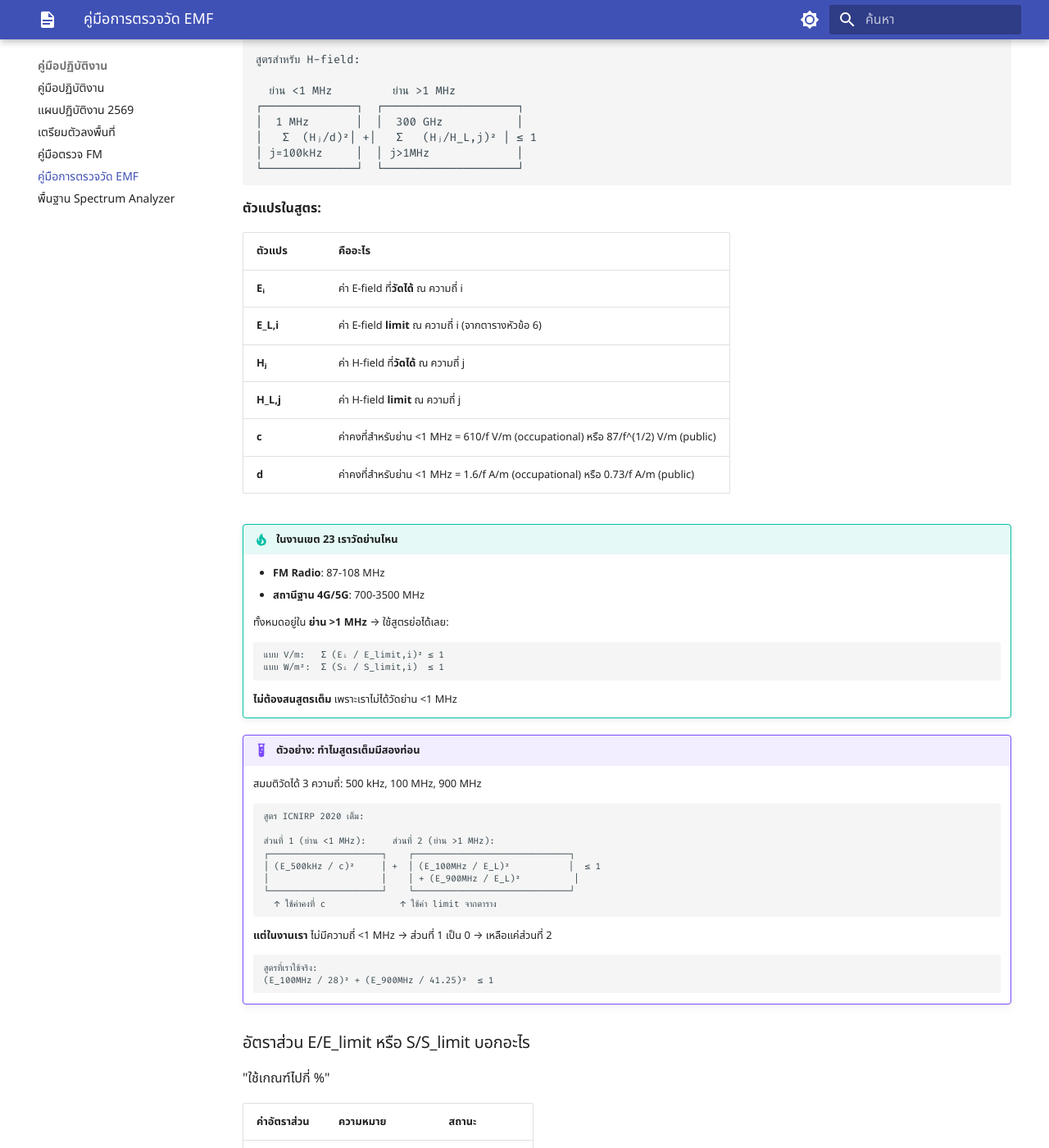
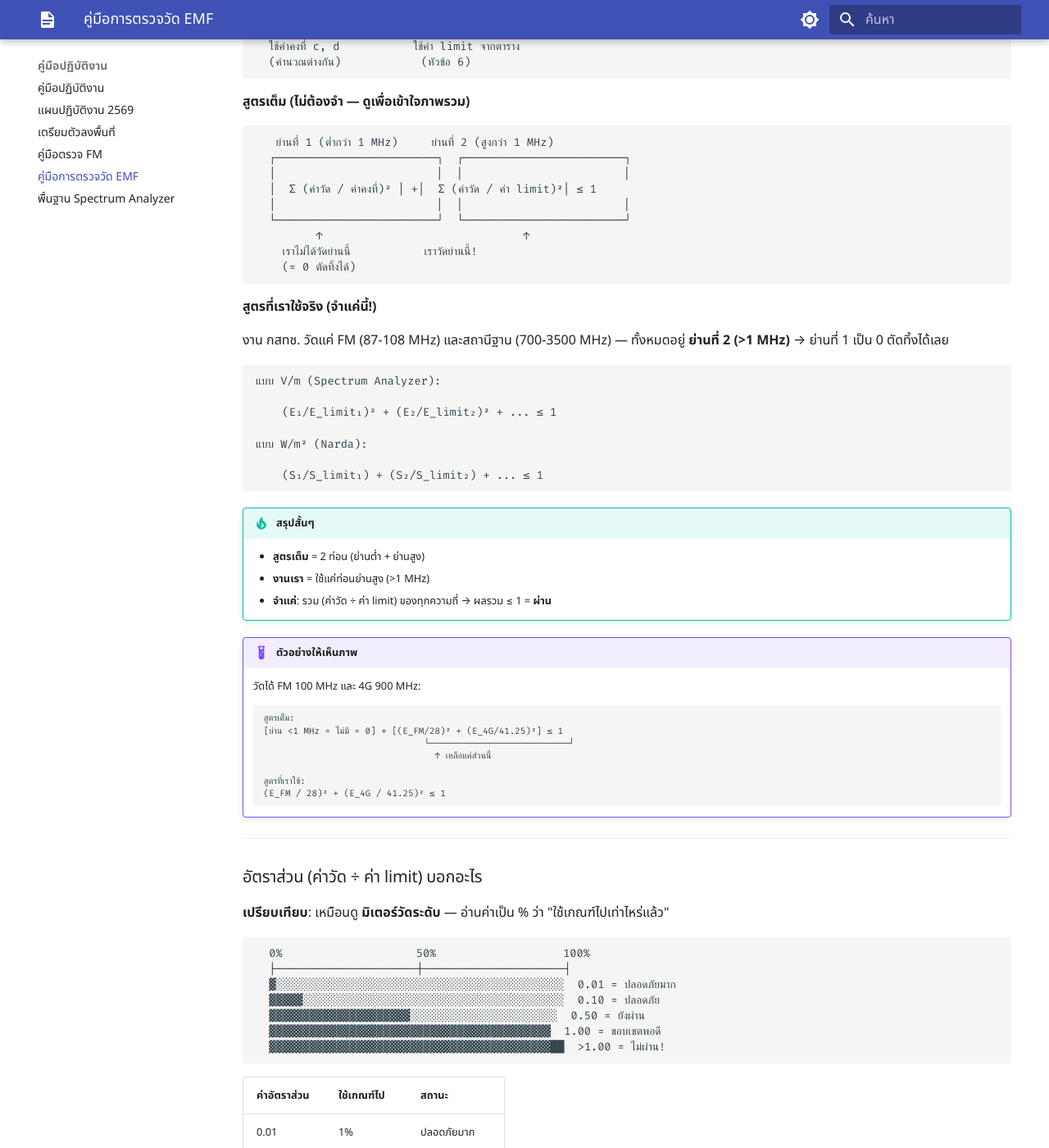
Before and after one commit to dearxcorex/nbtc_document, an MkDocs documentation site: the page built from docs/guide/emf-guide.md, in a window 1280 px wide and 1400 px high, scrolled down 10790 px. Shown: the whole window at 82% size. Built offline with MkDocs 1.6.1 and Material for MkDocs 9.7.7, drawn with Linux system fonts in a browser that asks for light colours; some of the changed text lies outside the part shown.

Commit message:
Fix EMF guide section numbering and simplify ICNIRP formula explanation
- Fix duplicate section numbers (§6 appeared twice, §11 appeared twice)
- Renumber all sections sequentially §1-§14
- Rewrite ICNIRP formula section: remove dense notation, add analogies
  and visual meter, clarify why only >1 MHz formula is needed

Co-Authored-By: Claude Opus 4.6 (1M context) <noreply@anthropic.com>

````diff
--- a/docs/guide/emf-guide.md
+++ b/docs/guide/emf-guide.md
@@ -398,7 +398,7 @@ SAR 0.08 W/kg (ประชาชน)
 
 ---
 
-## 6. สูตรตัดสิน ผ่าน/ไม่ผ่าน
+## 7. สูตรตัดสิน ผ่าน/ไม่ผ่าน
 
 ### กรณีวัดความถี่เดียว
 
@@ -426,98 +426,106 @@ SAR 0.08 W/kg (ประชาชน)
 
     ทั้งสองสูตรให้ **ผลเท่ากัน** เลือกใช้ตามเครื่องที่มี
 
-### สูตร ICNIRP 2020 แบบเต็ม vs ย่อ
+### สูตร ICNIRP 2020 แบบเต็ม vs แบบที่เราใช้
 
-สูตรที่เราใช้ข้างบนเป็น **สูตรย่อ** ที่ตัดมาเฉพาะย่านที่เราวัด (>1 MHz)
+**เปรียบเทียบ**: สูตรเต็มเหมือน **กฎหมายฉบับเต็ม** ที่ครอบคลุมทุกกรณี — แต่งานเราใช้แค่ **มาตราเดียว** ที่เกี่ยวข้อง
 
-**สูตรเต็ม ICNIRP 2020** ครอบคลุม 100 kHz - 300 GHz:
+#### ทำไมมี 2 แบบ
+
+สูตร ICNIRP 2020 แบ่งความถี่เป็น **2 ย่าน** เพราะร่างกายตอบสนองต่างกัน:
 
 ```
-สูตรสำหรับ E-field:
+◄──── ย่านที่ 1 ────►◄──────── ย่านที่ 2 ────────────►
+    100 kHz - 1 MHz           1 MHz - 300 GHz
 
-  ย่าน <1 MHz         ย่าน >1 MHz
-┌──────────────┐  ┌────────────────────┐
-│  1 MHz       │  │  300 GHz           │
-│   Σ  (Eᵢ/c)²│ +│   Σ   (Eᵢ/E_L,i)² │ ≤ 1
-│ i=100kHz     │  │ i>1MHz             │
-└──────────────┘  └────────────────────┘
+  ผลกระทบ: กระตุ้น          ผลกระทบ: ความร้อน
+  เส้นประสาท/กล้ามเนื้อ      ในเนื้อเยื่อ
 
-สูตรสำหรับ H-field:
-
-  ย่าน <1 MHz         ย่าน >1 MHz
-┌──────────────┐  ┌────────────────────┐
-│  1 MHz       │  │  300 GHz           │
-│   Σ  (Hⱼ/d)²│ +│   Σ   (Hⱼ/H_L,j)² │ ≤ 1
-│ j=100kHz     │  │ j>1MHz             │
-└──────────────┘  └────────────────────┘
+  ใช้ค่าคงที่ c, d           ใช้ค่า limit จากตาราง
+  (คำนวณต่างกัน)            (หัวข้อ 6)
 ```
 
-**ตัวแปรในสูตร:**
+#### สูตรเต็ม (ไม่ต้องจำ — ดูเพื่อเข้าใจภาพรวม)
 
-| ตัวแปร | คืออะไร |
-|--------|--------|
-| **Eᵢ** | ค่า E-field ที่**วัดได้** ณ ความถี่ i |
-| **E_L,i** | ค่า E-field **limit** ณ ความถี่ i (จากตารางหัวข้อ 6) |
-| **Hⱼ** | ค่า H-field ที่**วัดได้** ณ ความถี่ j |
-| **H_L,j** | ค่า H-field **limit** ณ ความถี่ j |
-| **c** | ค่าคงที่สำหรับย่าน <1 MHz = 610/f V/m (occupational) หรือ 87/f^(1/2) V/m (public) |
-| **d** | ค่าคงที่สำหรับย่าน <1 MHz = 1.6/f A/m (occupational) หรือ 0.73/f A/m (public) |
+```
+   ย่านที่ 1 (ต่ำกว่า 1 MHz)     ย่านที่ 2 (สูงกว่า 1 MHz)
+  ┌────────────────────────┐  ┌────────────────────────┐
+  │                        │  │                        │
+  │  Σ (ค่าวัด / ค่าคงที่)² │ +│  Σ (ค่าวัด / ค่า limit)²│ ≤ 1
+  │                        │  │                        │
+  └────────────────────────┘  └────────────────────────┘
+         ↑                              ↑
+    เราไม่ได้วัดย่านนี้           เราวัดย่านนี้!
+    (= 0 ตัดทิ้งได้)
+```
 
-!!! tip "ในงานเขต 23 เราวัดย่านไหน"
+#### สูตรที่เราใช้จริง (จำแค่นี้!)
 
-    - **FM Radio**: 87-108 MHz
-    - **สถานีฐาน 4G/5G**: 700-3500 MHz
+งาน กสทช. วัดแค่ FM (87-108 MHz) และสถานีฐาน (700-3500 MHz) — ทั้งหมดอยู่ **ย่านที่ 2 (>1 MHz)** → ย่านที่ 1 เป็น 0 ตัดทิ้งได้เลย
 
-    ทั้งหมดอยู่ใน **ย่าน >1 MHz** → ใช้สูตรย่อได้เลย:
+```
+แบบ V/m (Spectrum Analyzer):
+
+    (E₁/E_limit₁)² + (E₂/E_limit₂)² + ... ≤ 1
+
+แบบ W/m² (Narda):
+
+    (S₁/S_limit₁) + (S₂/S_limit₂) + ... ≤ 1
+```
+
+!!! tip "สรุปสั้นๆ"
+
+    - **สูตรเต็ม** = 2 ท่อน (ย่านต่ำ + ย่านสูง)
+    - **งานเรา** = ใช้แค่ท่อนย่านสูง (>1 MHz)
+    - **จำแค่**: รวม (ค่าวัด ÷ ค่า limit) ของทุกความถี่ → ผลรวม ≤ 1 = **ผ่าน**
+
+!!! example "ตัวอย่างให้เห็นภาพ"
+
+    วัดได้ FM 100 MHz และ 4G 900 MHz:
 
     ```
-    แบบ V/m:   Σ (Eᵢ / E_limit,i)² ≤ 1
-    แบบ W/m²:  Σ (Sᵢ / S_limit,i)  ≤ 1
+    สูตรเต็ม:
+    [ย่าน <1 MHz = ไม่มี = 0] + [(E_FM/28)² + (E_4G/41.25)²] ≤ 1
+                                  └──────────────────────────┘
+                                    ↑ เหลือแค่ส่วนนี้
+
+    สูตรที่เราใช้:
+    (E_FM / 28)² + (E_4G / 41.25)² ≤ 1
     ```
 
-    **ไม่ต้องสนสูตรเต็ม** เพราะเราไม่ได้วัดย่าน <1 MHz
+---
 
-!!! example "ตัวอย่าง: ทำไมสูตรเต็มมีสองท่อน"
+### อัตราส่วน (ค่าวัด ÷ ค่า limit) บอกอะไร
 
-    สมมติวัดได้ 3 ความถี่: 500 kHz, 100 MHz, 900 MHz
+**เปรียบเทียบ**: เหมือนดู **มิเตอร์วัดระดับ** — อ่านค่าเป็น % ว่า "ใช้เกณฑ์ไปเท่าไหร่แล้ว"
 
-    ```
-    สูตร ICNIRP 2020 เต็ม:
+```
+  0%                    50%                   100%
+  ├─────────────────────┼─────────────────────┤
+  ▓░░░░░░░░░░░░░░░░░░░░░░░░░░░░░░░░░░░░░░░░░░░  0.01 = ปลอดภัยมาก
+  ▓▓▓▓▓░░░░░░░░░░░░░░░░░░░░░░░░░░░░░░░░░░░░░░░  0.10 = ปลอดภัย
+  ▓▓▓▓▓▓▓▓▓▓▓▓▓▓▓▓▓▓▓▓▓░░░░░░░░░░░░░░░░░░░░░░  0.50 = ยังผ่าน
+  ▓▓▓▓▓▓▓▓▓▓▓▓▓▓▓▓▓▓▓▓▓▓▓▓▓▓▓▓▓▓▓▓▓▓▓▓▓▓▓▓▓▓  1.00 = ขอบเขตพอดี
+  ▓▓▓▓▓▓▓▓▓▓▓▓▓▓▓▓▓▓▓▓▓▓▓▓▓▓▓▓▓▓▓▓▓▓▓▓▓▓▓▓▓▓██  >1.00 = ไม่ผ่าน!
+```
 
-    ส่วนที่ 1 (ย่าน <1 MHz):     ส่วนที่ 2 (ย่าน >1 MHz):
-    ┌─────────────────────┐    ┌─────────────────────────────┐
-    │ (E_500kHz / c)²     │ +  │ (E_100MHz / E_L)²           │  ≤ 1
-    │                     │    │ + (E_900MHz / E_L)²          │
-    └─────────────────────┘    └─────────────────────────────┘
-      ↑ ใช้ค่าคงที่ c              ↑ ใช้ค่า limit จากตาราง
-    ```
+| ค่าอัตราส่วน | ใช้เกณฑ์ไป | สถานะ |
+|-------------|----------|-------|
+| 0.01 | 1% | ปลอดภัยมาก |
+| 0.10 | 10% | ปลอดภัย |
+| 0.50 | 50% | ยังผ่าน แต่เริ่มสูง |
+| 1.00 | 100% พอดี | ขอบเขต |
+| >1.00 | เกิน 100% | **ไม่ผ่าน** |
 
-    **แต่ในงานเรา** ไม่มีความถี่ <1 MHz → ส่วนที่ 1 เป็น 0 → เหลือแค่ส่วนที่ 2
+!!! warning "สำคัญ"
 
-    ```
-    สูตรที่เราใช้จริง:
-    (E_100MHz / 28)² + (E_900MHz / 41.25)²  ≤ 1
-    ```
-
-### อัตราส่วน E/E_limit หรือ S/S_limit บอกอะไร
-
-"ใช้เกณฑ์ไปกี่ %"
-
-| ค่าอัตราส่วน | ความหมาย | สถานะ |
-|-------------|---------|-------|
-| 0.01 | ใช้แค่ 1% ของเกณฑ์ | ปลอดภัยมาก |
-| 0.10 | ใช้ 10% | ปลอดภัย |
-| 0.50 | ใช้ 50% | ยังผ่าน แต่เริ่มสูง |
-| 1.00 | ใช้ 100% พอดี | ขอบเขต |
-| >1.00 | เกินเกณฑ์ | **ไม่ผ่าน** |
-
-**ผลรวมทุกความถี่** ต้อง ≤ 1.00 จึงจะ **ผ่าน**
+    ค่าอัตราส่วนนี้คือ **ผลรวมทุกความถี่** — แม้แต่ละตัวจะต่ำ แต่รวมกันอาจเกิน 1.00 ได้ ต้อง **รวมทุกตัวก่อนตัดสิน**
 
 ---
 
 # Part C: การตรวจวัดภาคสนาม
 
-## 7. อุปกรณ์ที่ใช้
+## 8. อุปกรณ์ที่ใช้
 
 | เครื่อง | อ่านค่าเป็น | ใช้สูตร | ข้อดี |
 |--------|------------|--------|------|
@@ -556,7 +564,7 @@ SAR 0.08 W/kg (ประชาชน)
 
 ---
 
-## 9. วิธีวัด EMF ตามมาตรฐาน กทช.
+## 10. วิธีวัด EMF ตามมาตรฐาน กทช.
 
 ### ขั้นตอนที่ 1: เลือกจุดวัด 6 ตำแหน่ง
 
````
Also changed, not shown: other parts of docs/guide/emf-guide.md (+5 -5 lines).
